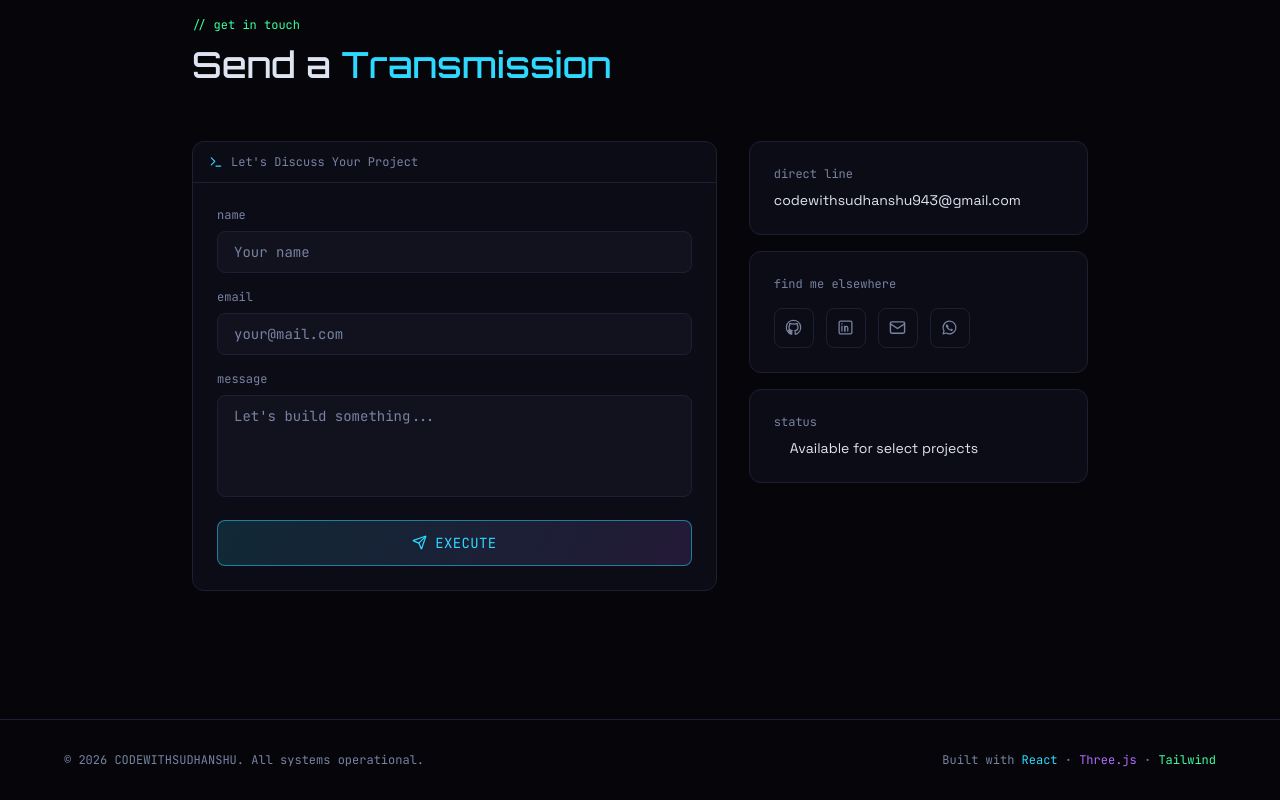
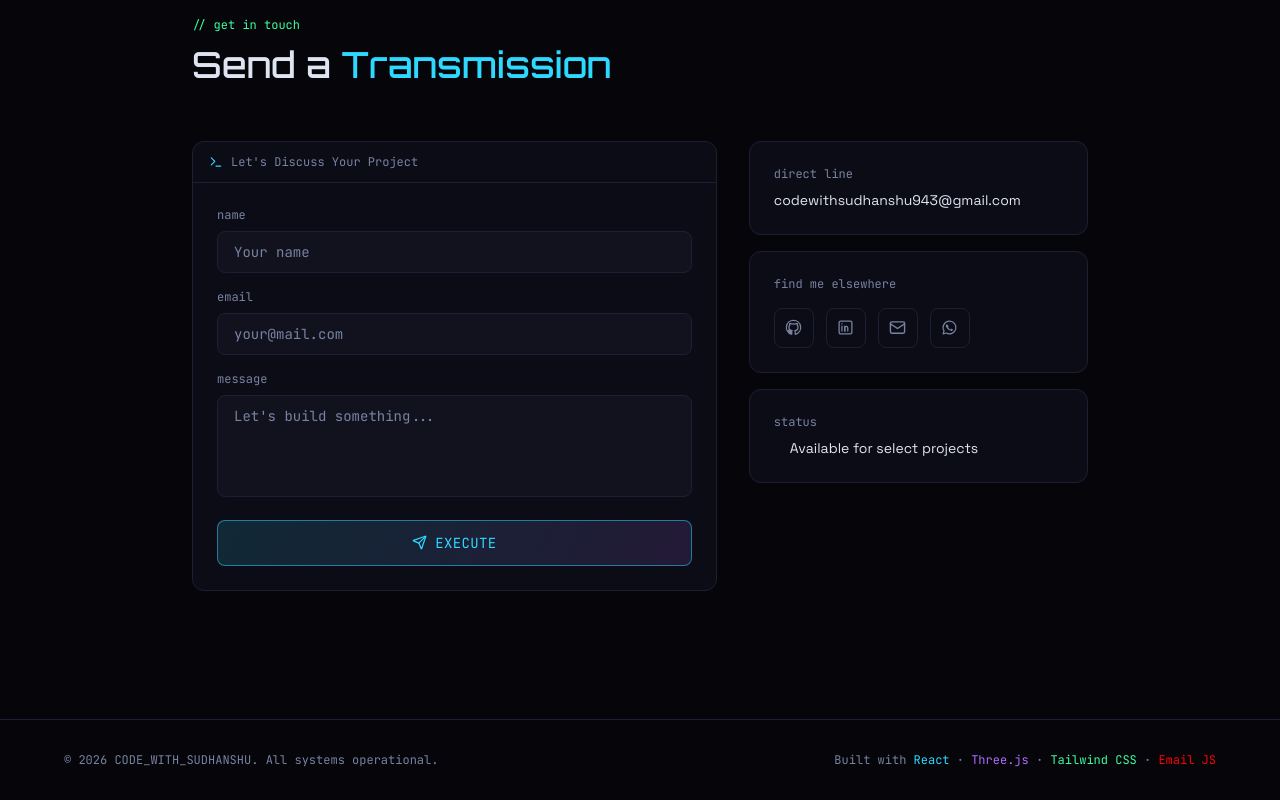
Before and after one commit to CAIcodewithsudhanshu/skills_repo, a React (Vite) app in the folder my-portfolio/: page / in a window 1280 px wide. Shown: the part 4064-4864 px from the top of the page. Built offline with nearby package versions, Linux system fonts and the light colour scheme.

Commit message:
footer-change

```diff
--- a/my-portfolio/src/Portfolio.jsx
+++ b/my-portfolio/src/Portfolio.jsx
@@ -81,7 +81,7 @@ const Linkedin = ({ size = 18, ...props }) => (
 /* ------------------------------------------------------------------ */
 
 const NAME = "Sudhanshu Anand";
-const FOOTER_NAME = "CODEWITHSUDHANSHU";
+const FOOTER_NAME = "CODE_WITH_SUDHANSHU";
 const ROLES = [
   "MERN stack Developer",
   "Wordpress Web Desinger",
@@ -1214,7 +1214,8 @@ export default function Portfolio() {
           <p className="font-mono text-xs text-muted">
             Built with <span className="text-cyan">React</span> ·{" "}
             <span className="text-violet">Three.js</span> ·{" "}
-            <span className="text-green">Tailwind</span>
+            <span className="text-green">Tailwind CSS</span> ·{" "}
+            <span className="text-[#ff0000]">Email JS</span>
           </p>
         </div>
       </footer>
```
